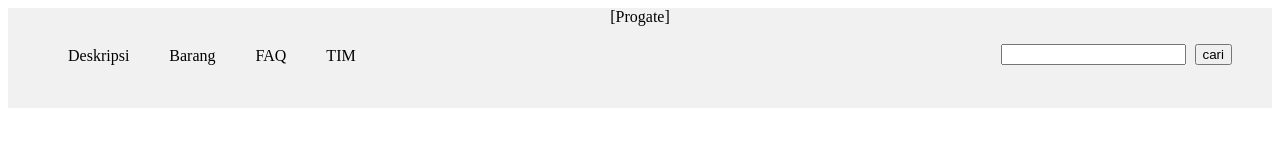
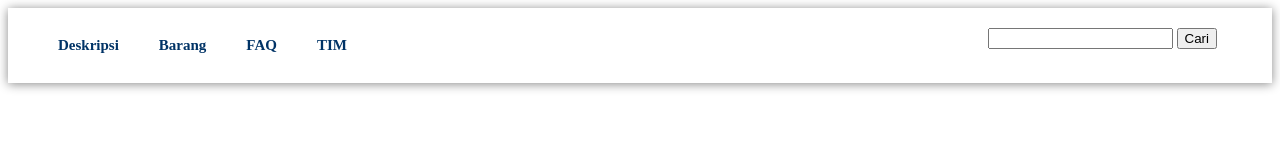
Before and after one commit to arif-ramadhan/ceb_g13_landingpage, a plain HTML site: page index.html in a window 1280 px wide. Drawn offline with Linux system fonts and the light colour scheme.

Commit message:
maaf bisa gini

```diff
--- a/index.html
+++ b/index.html
@@ -1,36 +1,23 @@
-<!DOCTYPE html>
 <html>
   <head>
-    <meta charset="utf-8">
-    <title>Progate</title>
-    <link rel="stylesheet" href="stylesheet.css">
+    <link href="./style.css" rel="stylesheet" />
+    <link href="https://fonts.googleapis.com/css?family=Slabo+27px" rel="stylesheet">
   </head>
   <body>
-    <div class="header">
-      <div class="header-list">
+    <header>
+      <nav>
         <ul>
-          <li>Deskripsi</li>
-          <li>Barang</li>
-          <li>FAQ</li>
-          <li>TIM</li>
+          <a href="#"><li>Deskripsi</li></a>
+          <a href="#"><li>Barang</li></a>
+          <a href="#"><li>FAQ</li></a>
+          <a href="#"><li>TIM</li></a>
         </ul>
+      </nav>
+      <div class="header-logo"></div>
+      <div class="header-search">
+        <input type="text"  name="">
+        <input type="submit" value="Cari" name="">
       </div>
-      <div class="header-logo">[Progate]</div>
-      <div class="header-search">
-        <input type="text">
-        <input type="submit" value="cari">
-      </div>
-
-    </div>
-
-
-
-    <div class="main">
-
-    </div>
-
-    <div class="footer">
-
-    </div>
+    </header>
   </body>
 </html>
--- /dev/null
+++ b/style.css
@@ -0,0 +1,36 @@
+ul {
+    list-style: none;
+}
+
+a {
+    text-decoration: none;
+}
+
+
+header {
+    background-color: white;
+    padding: 10px;
+    overflow: hidden;
+    position: sticky;
+    box-shadow: 0px 1px 10px #888888;
+    top: 0;
+}
+
+.header-search {
+    float: right;
+    padding-top: 10px;
+    padding-right: 45px;
+}
+
+header nav ul {
+    float: left;
+    line-height: 23px;
+}
+
+header nav ul a {
+    float: left;
+    margin-right: 40px;
+    color: #003366;
+    font-weight: bold;
+    font-size: 15px;
+}
--- a/stylesheet.css
+++ /dev/null
@@ -1,29 +0,0 @@
-.header-search {
-   float: right;
-   font-size: 36px;
-   padding: 0px 40px;
-}
-
-
-.header {
-  background-color: #F1F1F1;
-  height: 100px;
-  /*text-align: center;*/
-}
-
-.header li {
-  list-style: none;
-  float: left;
-  padding: 23px 20px;
-
-}
-
-.header-logo{
-    margin: 0 auto;
-    width: 100px;
-    text-align:center;
-}
-
-.header-list{
-  float:left;
-}
```
Also changed, not shown: logo.png (added), 1 other file.
